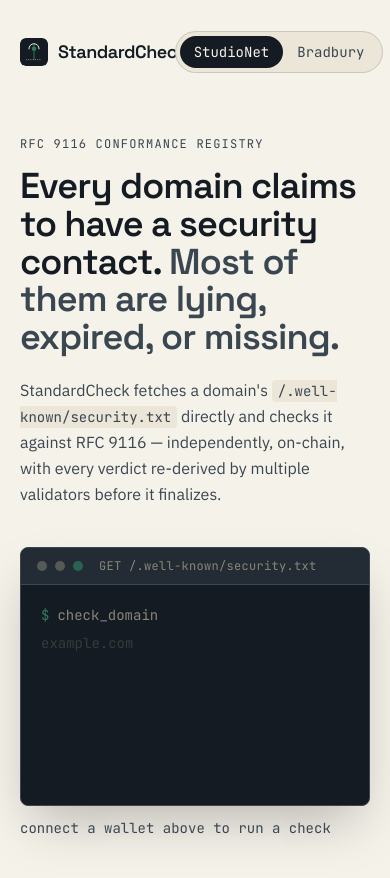
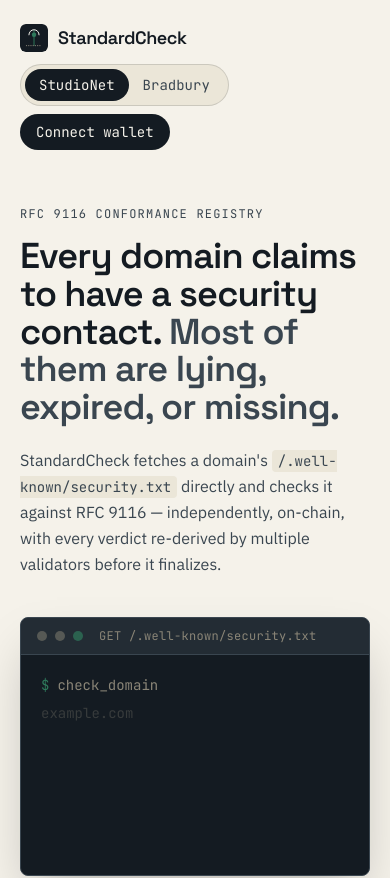
Before and after one commit to Siriron/standardcheck, a React (Vite) app: page / in a window 390 px wide. Shown: the top 878 px of the page. Built offline with nearby package versions, Linux system fonts and the light colour scheme.

Commit message:
Add files via upload

```diff
--- a/src/App.tsx
+++ b/src/App.tsx
@@ -42,14 +42,14 @@ export default function App() {
       {/* ---------------------------------------------------------- */}
       {/* Header                                                      */}
       {/* ---------------------------------------------------------- */}
-      <header className="max-w-5xl mx-auto px-5 sm:px-8 pt-6 flex items-center justify-between gap-4">
+      <header className="max-w-5xl mx-auto px-5 sm:px-8 pt-6 flex flex-wrap items-center justify-between gap-3 sm:gap-4">
         <div className="flex items-center gap-2.5">
-          <img src="/favicon.svg" alt="" width={28} height={28} className="rounded-md" />
+          <img src="/favicon.svg" alt="" width={28} height={28} className="rounded-md shrink-0" />
           <span className="font-display font-semibold tracking-tight text-lg">
             StandardCheck
           </span>
         </div>
-        <div className="flex items-center gap-3">
+        <div className="flex items-center gap-2 sm:gap-3 flex-wrap">
           <NetworkToggle network={network} onChange={setNetwork} />
           <WalletButton
             account={account}
```
